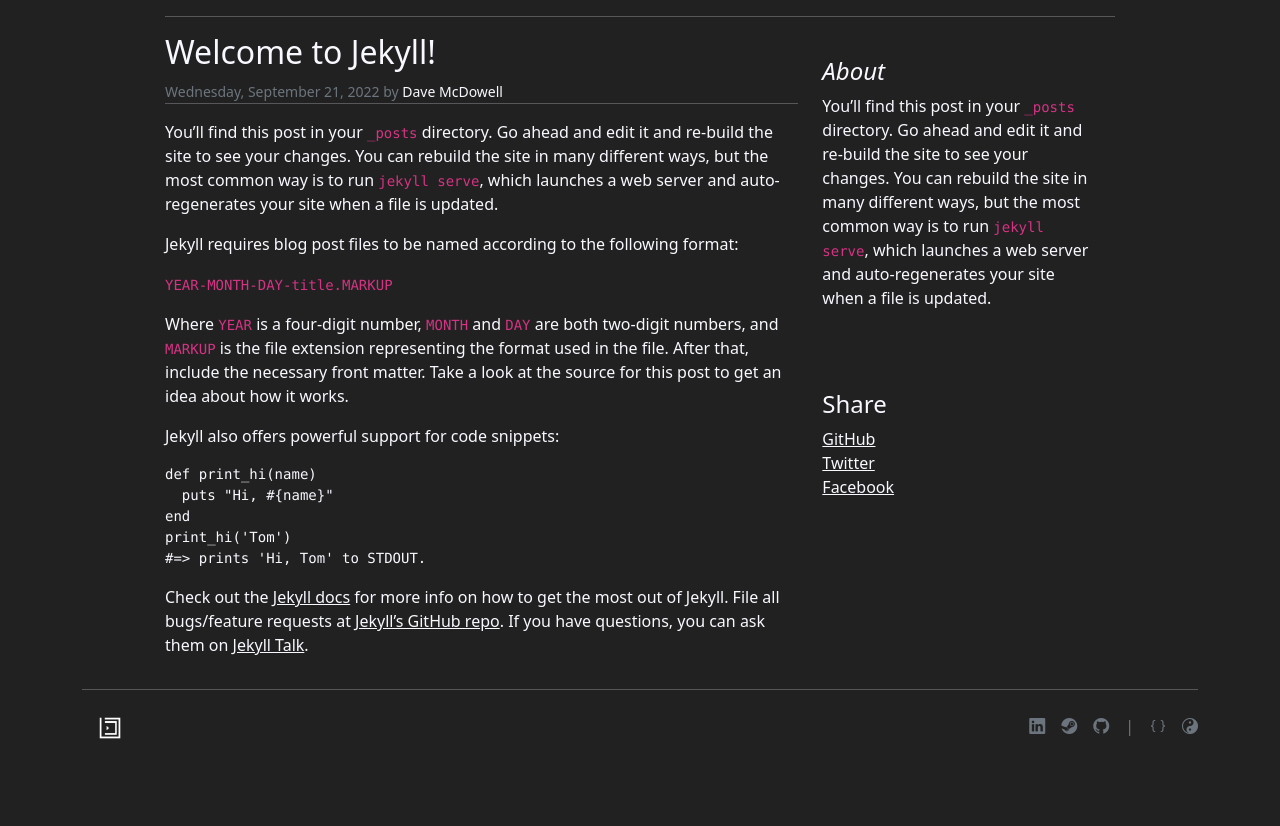
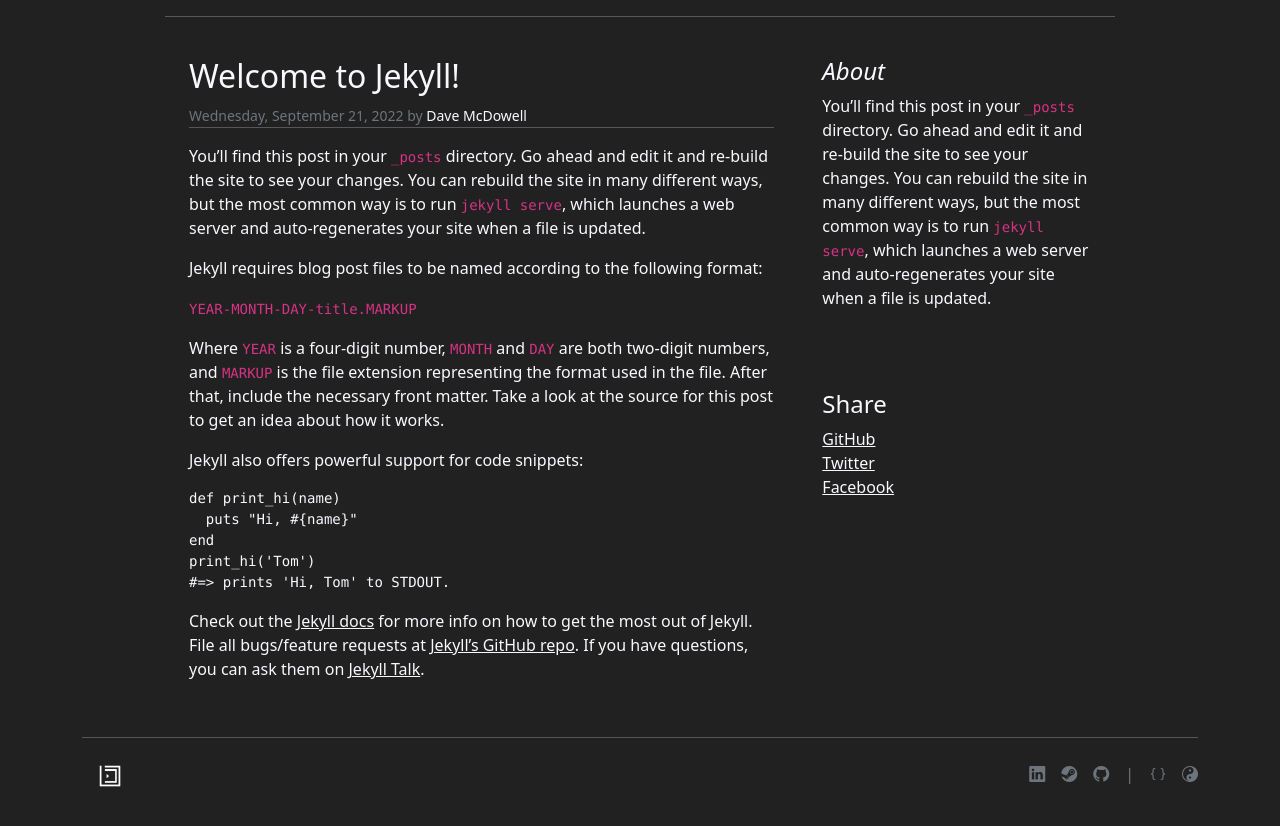
Before and after one commit to davemcdowell/portfolio, a Jekyll site: the page built from _posts/2022-09-21-welcome-to-jekyll.markdown, in a window 1280 px wide and 1354 px high. Shown: the part 520-1346 px from the top of the window. Built offline with Jekyll 4.4.1, drawn with Linux system fonts in a browser that asks for light colours; nearby versions of some CDN libraries.

Commit message:
Update post.html

```diff
--- a/_layouts/post.html
+++ b/_layouts/post.html
@@ -8,7 +8,7 @@
         <hr>
         <div class="row g-0">
             <div class="col-md-8">
-                <article class="blog-post p-xs-4">
+                <article class="blog-post p-4">
                     <h2 class="blog-post-title">{{ page.title }}</h2>
                     <p class="blog-post-meta mb-0"><small class="text-muted">{{ page.date | date: date_format }} by <a class="no-underline" href="#">{{ page.author }}</a></small></p>
                     <hr class="block-label-hr">
```
